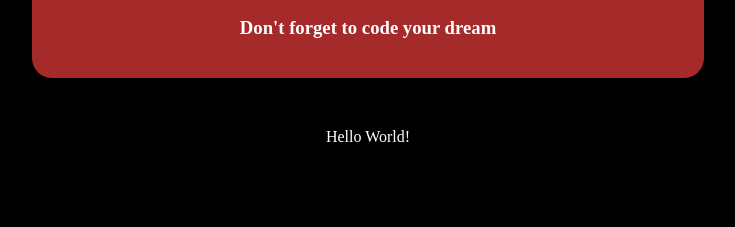
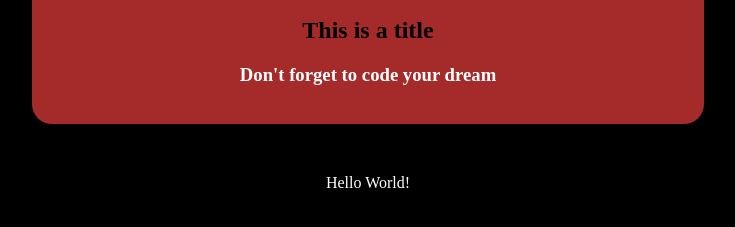
Before and after one commit to mrsimplelife/browser, a plain HTML site: page dom.html in a window 1280 px wide. Shown: the part 379-606 px from the top of the page, without its empty margins (272-1007 px from the left). Drawn offline with Linux system fonts and the light colour scheme.

Commit message:
DOM 조작

```diff
--- a/dom.html
+++ b/dom.html
@@ -4,7 +4,8 @@
     <meta charset="UTF-8" />
     <meta name="viewport" content="width=device-width, initial-scale=1.0" />
     <title>Document</title>
-    <link rel="stylesheet" href="./style/dom.css">
+    <link rel="stylesheet" href="./style/dom.css" />
+    <script src="./js/dom.js" defer></script>
   </head>
   <body>
     <section>
--- /dev/null
+++ b/js/dom.js
@@ -0,0 +1,7 @@
+const section = document.querySelector("section");
+const h2 = document.createElement("h2");
+h2.setAttribute("class", "title");
+h2.textContent = "This is a title";
+section.append(h2);
+const h3 = document.querySelector("h3");
+section.insertBefore(h2, h3);
```
